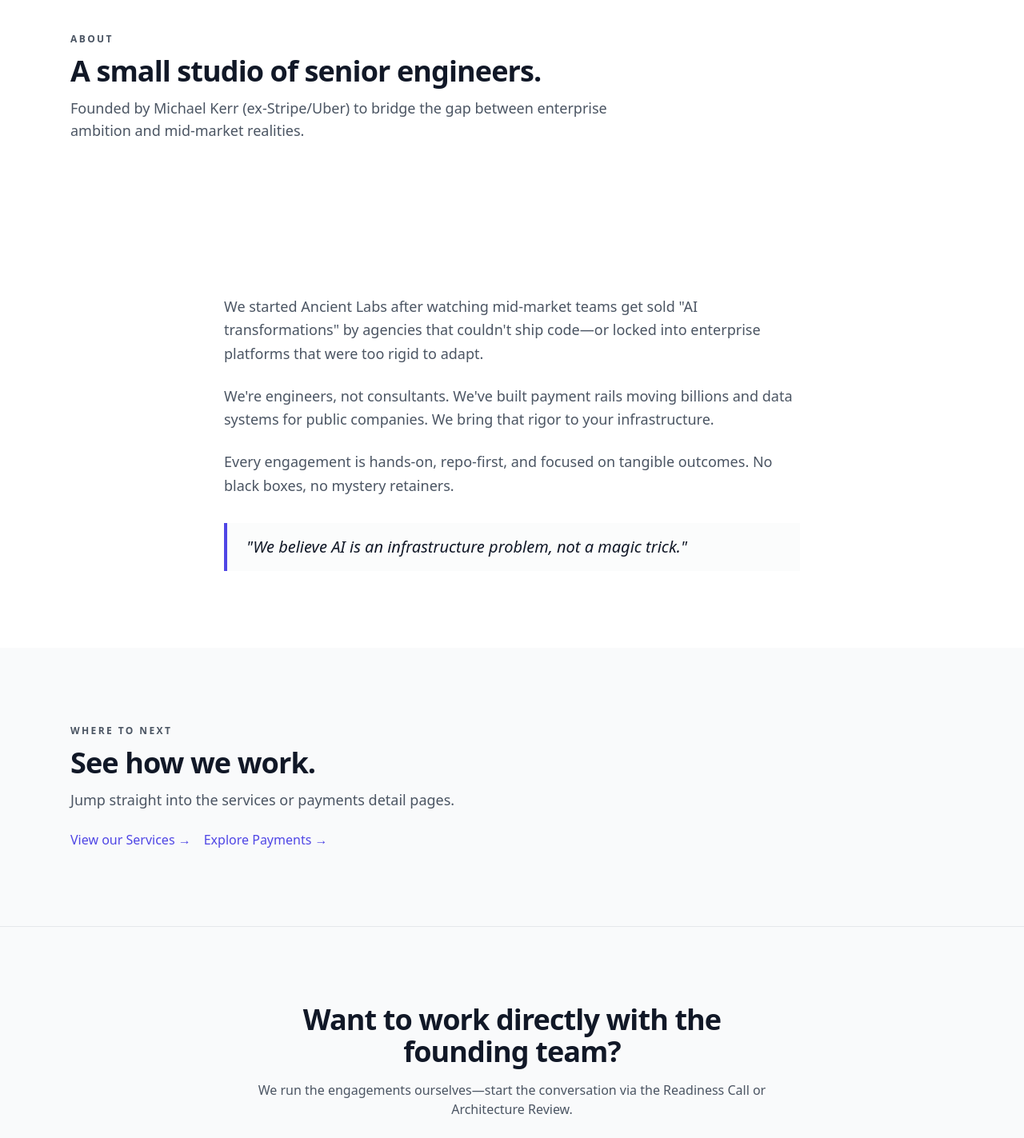
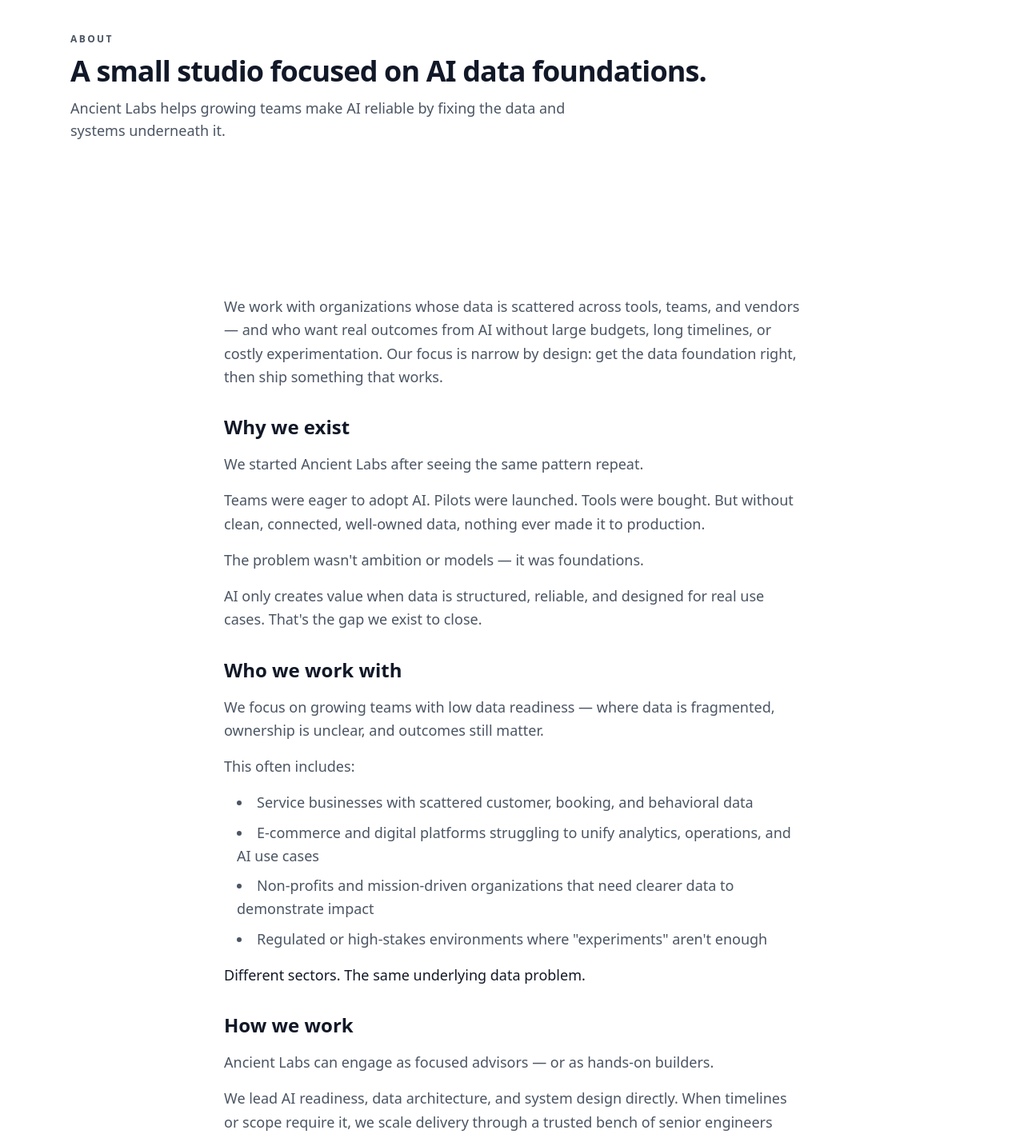
Before and after one commit to kerrmike7/ancientlabs-web, a Next.js app: page /about in a window 1280 px wide. Shown: the part 120-1543 px from the top of the page at 80% size. Built offline with nearby package versions, Linux system fonts and the light colour scheme; no server answers.

Commit message:
Update About page: new copy for growing teams with scattered data; change homepage badge to 'AI Data Readiness Studio'

```diff
--- a/src/app/about/page.tsx
+++ b/src/app/about/page.tsx
@@ -31,10 +31,31 @@
       <Section className="pt-0">
         <Container className="max-w-3xl space-y-8">
           <div className="space-y-6 text-lg leading-relaxed text-text-secondary">
-            {about.bio.map((paragraph, i) => (
-              <p key={i}>{paragraph}</p>
-            ))}
+            <p>{about.intro}</p>
           </div>
+
+          {about.sections.map((section, sectionIndex) => (
+            <div key={sectionIndex} className="space-y-4">
+              <h3 className="text-2xl font-semibold text-text-primary mt-8 first:mt-0">
+                {section.heading}
+              </h3>
+              <div className="space-y-4 text-lg leading-relaxed text-text-secondary">
+                {section.paragraphs.map((paragraph, i) => (
+                  <p key={i}>{paragraph}</p>
+                ))}
+                {section.bullets && (
+                  <ul className="list-disc list-inside space-y-2 ml-4">
+                    {section.bullets.map((bullet, i) => (
+                      <li key={i}>{bullet}</li>
+                    ))}
+                  </ul>
+                )}
+                {section.closing && (
+                  <p className="font-medium text-text-primary">{section.closing}</p>
+                )}
+              </div>
+            </div>
+          ))}
 
           <div className="border-l-4 border-accent-primary bg-bg-subtle/60 px-6 py-4">
             <blockquote className="text-xl font-medium text-text-primary italic">
--- a/src/content/siteCopy.ts
+++ b/src/content/siteCopy.ts
@@ -7,7 +7,7 @@
   // Homepage
   home: {
     hero: {
-      badge: "Mid-Market Data & AI Studio",
+      badge: "AI Data Readiness Studio",
       headline: "AI didn't fail you. Your data wasn't ready.",
       subheadline: [
         "Ancient Labs helps teams fix fragmented data and ship one reliable, ROI-positive AI use case in 90 days — without rebuilding their entire stack.",
@@ -206,22 +206,52 @@
   about: {
     hero: {
       eyebrow: "About",
-      title: "A small studio of senior engineers.",
-      description: "Founded by Michael Kerr (ex-Stripe/Uber) to bridge the gap between enterprise ambition and mid-market realities.",
+      title: "A small studio focused on AI data foundations.",
+      description: "Ancient Labs helps growing teams make AI reliable by fixing the data and systems underneath it.",
     },
-    bio: [
-      "We started Ancient Labs after watching mid-market teams get sold \"AI transformations\" by agencies that couldn't ship code—or locked into enterprise platforms that were too rigid to adapt.",
-      "We're engineers, not consultants. We've built payment rails moving billions and data systems for public companies. We bring that rigor to your infrastructure.",
-      "Every engagement is hands-on, repo-first, and focused on tangible outcomes. No black boxes, no mystery retainers.",
+    intro: "We work with organizations whose data is scattered across tools, teams, and vendors — and who want real outcomes from AI without large budgets, long timelines, or costly experimentation. Our focus is narrow by design: get the data foundation right, then ship something that works.",
+    sections: [
+      {
+        heading: "Why we exist",
+        paragraphs: [
+          "We started Ancient Labs after seeing the same pattern repeat.",
+          "Teams were eager to adopt AI. Pilots were launched. Tools were bought. But without clean, connected, well-owned data, nothing ever made it to production.",
+          "The problem wasn't ambition or models — it was foundations.",
+          "AI only creates value when data is structured, reliable, and designed for real use cases. That's the gap we exist to close.",
+        ],
+      },
+      {
+        heading: "Who we work with",
+        paragraphs: [
+          "We focus on growing teams with low data readiness — where data is fragmented, ownership is unclear, and outcomes still matter.",
+          "This often includes:",
+        ],
+        bullets: [
+          "Service businesses with scattered customer, booking, and behavioral data",
+          "E-commerce and digital platforms struggling to unify analytics, operations, and AI use cases",
+          "Non-profits and mission-driven organizations that need clearer data to demonstrate impact",
+          "Regulated or high-stakes environments where \"experiments\" aren't enough",
+        ],
+        closing: "Different sectors. The same underlying data problem.",
+      },
+      {
+        heading: "How we work",
+        paragraphs: [
+          "Ancient Labs can engage as focused advisors — or as hands-on builders.",
+          "We lead AI readiness, data architecture, and system design directly. When timelines or scope require it, we scale delivery through a trusted bench of senior engineers we've worked with for years.",
+          "This allows us to stay founder-led and outcome-driven, while supporting projects that range from small, targeted builds to larger, time-sensitive initiatives.",
+          "Every engagement is scoped around a concrete outcome — not open-ended exploration.",
+        ],
+      },
     ],
-    quote: "We believe AI is an infrastructure problem, not a magic trick.",
+    quote: "AI is an infrastructure problem, not a magic trick. When the foundations are right, AI becomes boring — and that's when it starts working.",
     nextSteps: {
       eyebrow: "Where to next",
       title: "See how we work.",
-      description: "Jump straight into the services or payments detail pages.",
+      description: "Jump straight into the services or process detail pages.",
       links: [
         { label: "View our Services", href: "/services" },
-        { label: "Explore Payments", href: "/payments" },
+        { label: "View our Process", href: "/process" },
       ],
     },
     ctaBand: {
```
